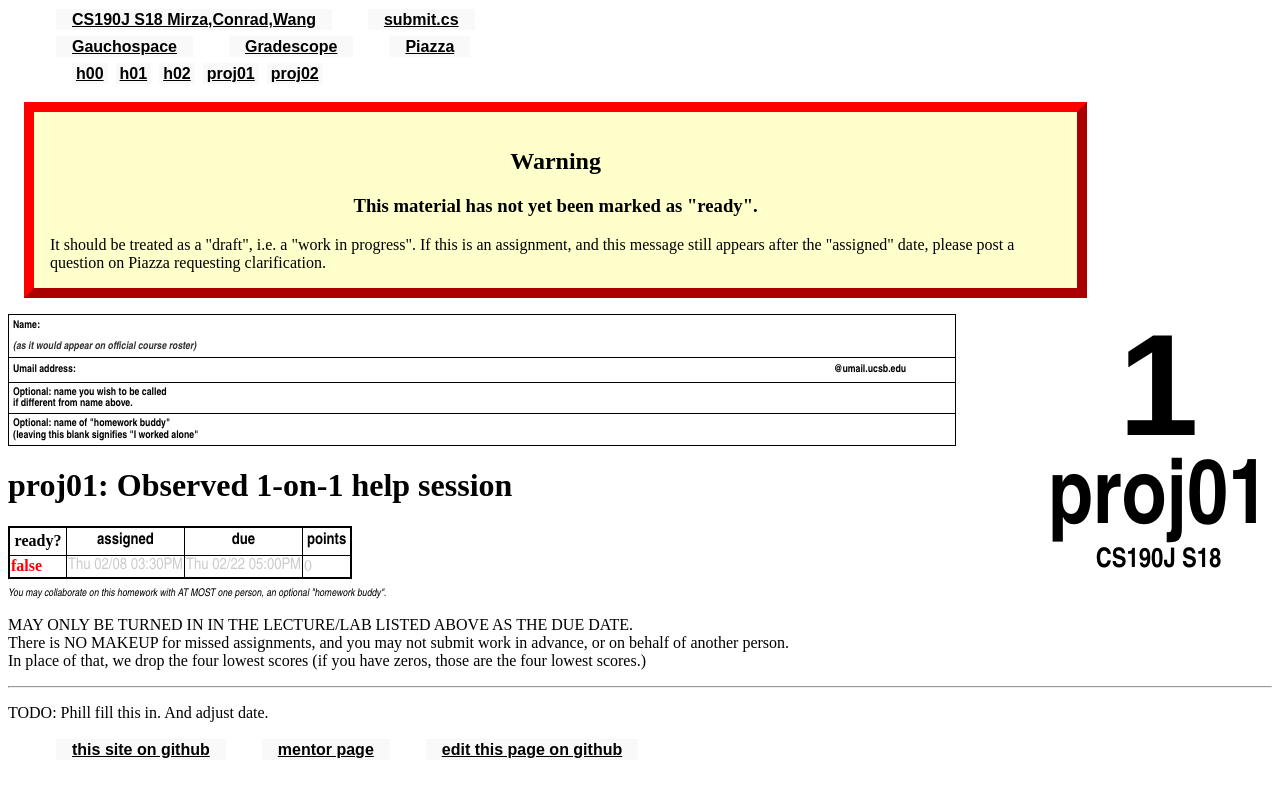
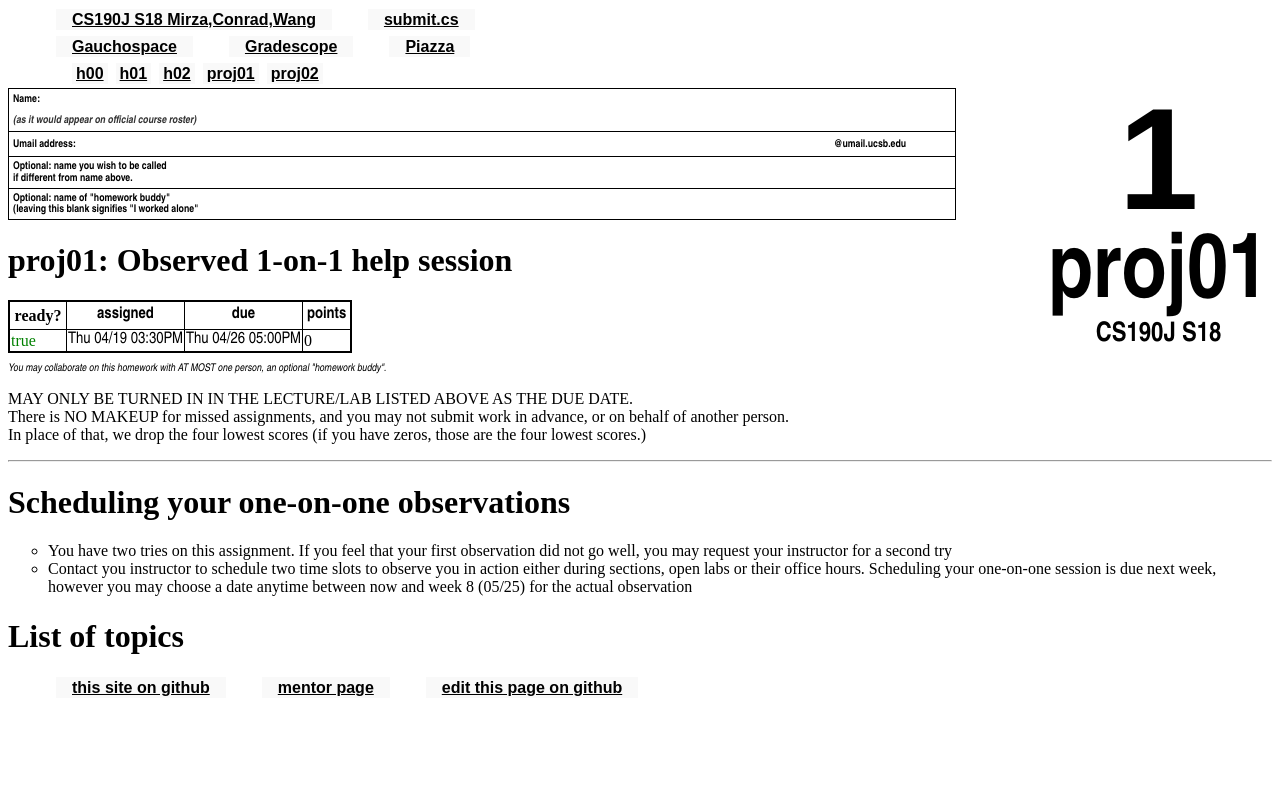
Before and after one commit to ucsb-cs190j-s18/ucsb-cs190j-s18.github.io, a Jekyll site: the page built from _hwk/proj01.md, in a window 1280 px wide. Shown: the top 797 px of the page. Built offline with Jekyll 4.4.1, drawn with Linux system fonts in a browser that asks for light colours.

Commit message:
Update proj01.md

```diff
--- a/_hwk/proj01.md
+++ b/_hwk/proj01.md
@@ -1,9 +1,14 @@
 ---
 num: "proj01"
 desc: "Observed 1-on-1 help session"
-ready: false
-assigned: 2018-02-08 15:30:00.00-8:00
-due: 2018-02-22 17:00:00.00-8:00
+ready: true
+assigned: 2018-04-19 15:30:00.00-8:00
+due: 2018-04-26 17:00:00.00-8:00
 ---
 
-TODO: Phill fill this in.   And adjust date.
+# Scheduling your one-on-one observations
+* You have two tries on this assignment. If you feel that your first observation did not go well, you may request your instructor for a second try
+* Contact you instructor to schedule two time slots to observe you in action either during sections, open labs or their office hours. Scheduling your one-on-one session is due next week, however you may choose a date anytime between now and week 8 (05/25) for the actual observation
+
+
+# List of topics
```
